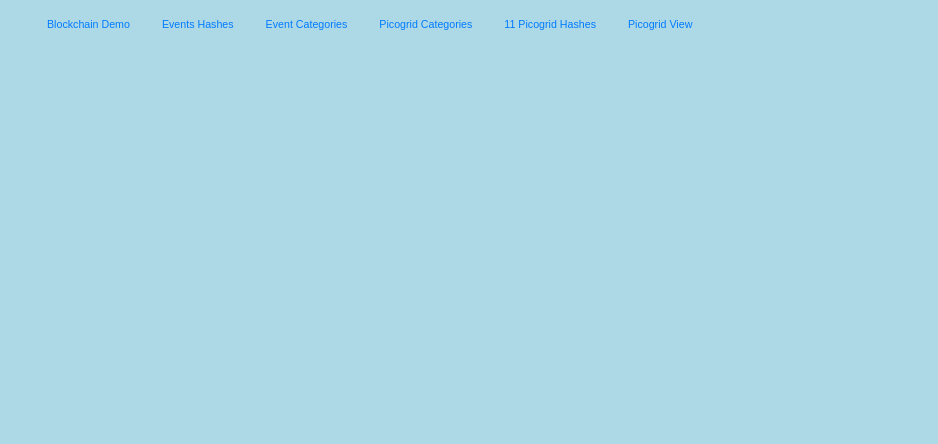
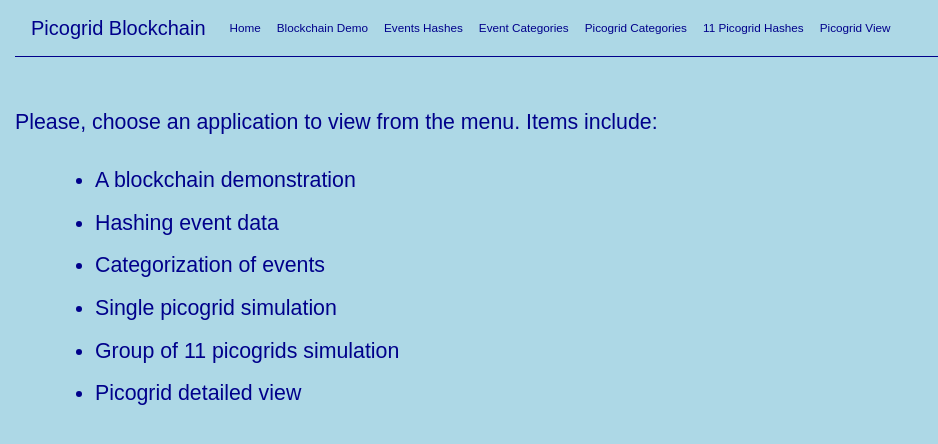
Before and after one commit to gcastilhos/blockchain_app, a Vue app: page / in a window 1280 px wide. Shown: the top 444 px of the page, without its empty margins (0-938 px from the left). Built offline with nearby package versions, Linux system fonts and the light colour scheme; no server answers.

Commit message:
Updated menu and added home and picogrid view placeholder pages

```diff
--- a/src/App.vue
+++ b/src/App.vue
@@ -2,10 +2,17 @@
   <div id="app" class="container-fluid">
     <div class="row">
       <div class="col-12">
-        <nav class="navbar">
-          <ul class="nav justify-content-center">
+        <nav class="navbar navbar-expand">
+          <div class="navbar-brand">Picogrid Blockchain</div>
+          <button class="navbar-toggler" type="button" data-toggle="collapse" data-target="#navbarSupportedContent" aria-controls="navbarSupportedContent" aria-expanded="false" aria-label="Toggle navigation">
+            <span class="navbar-toggler-icon">Toggle Button</span>
+          </button>
+          <ul class="navbar-nav mr-auto">
+            <li class="nav-item active">
+              <router-link to="/" class="nav-link">Home<span class="sr-only">(current)</span></router-link>
+            </li>
             <li class="nav-item">
-              <router-link to="/eventshouses" class="nav-link active">Blockchain Demo</router-link>
+              <router-link to="/eventshouses" class="nav-link">Blockchain Demo</router-link>
             </li>
             <li class="nav-item">
               <router-link to="/eventshash" class="nav-link">Events Hashes</router-link>
@@ -26,7 +33,7 @@
         </nav>
       </div>
     </div>
-    <div class="row">
+    <div class="row apps">
       <div class="col-12">
         <keep-alive>
           <router-view></router-view>
@@ -44,24 +51,26 @@ import EventsHash from './components/hash/EventsHash.vue'
 import EventCategorization from './components/categorization/EventCategorization.vue'
 import Picogrid from './components/picogrid/Picogrid.vue'
 import Picogrid11 from './components/picogrid11/Picogrid11.vue'
-import CellSeparator from './components/CellSeparator.vue'
+import PicogridView from './components/picogridview/PicogridView.vue'
+import PicogridHome from './components/PicogridHome.vue'
 Vue.use(VueRouter);
 
 var router = new VueRouter({
   mode: 'history',
   routes: [
+    {path: '', component: PicogridHome},
     {path: '/eventshouses', component: EventsHouses},
     {path: '/eventshash', component: EventsHash},
     {path: '/eventcategorization', component: EventCategorization},
     {path: '/picogrid', component: Picogrid},
     {path: '/picogrid11', component: Picogrid11},
-    {path: '/picogridview', component: CellSeparator}
+    {path: '/picogridview', component: PicogridView}
   ]
 })
 
 export default {
   router,
-  name: 'App',
+  name: 'App'
 }
 </script>
 
@@ -69,4 +78,22 @@ export default {
 body {
   background-color: lightBlue !important;
 }
+
+nav {
+  color: darkBlue;
+  border-bottom: 1px solid darkBlue;
+}
+
+nav-item.active nav-link {
+  color: white;
+}
+
+.nav-link {
+  color: darkBlue;
+  font-size: 1.1em;
+}
+
+.apps {
+  margin-top: 50px;
+}
 </style>
--- a/src/components/CellSeparator.vue
+++ /dev/null
@@ -1,19 +0,0 @@
-<template>
-  <div class="separator" v-html="space"></div>
-</template>
-
-<script>
-export default {
-  data: function() {
-    return {
-      space: "&nbsp;",
-    }
-  }
-}
-</script>
-
-<style scoped>
-.separator {
-  width: 25px;
-}
-</style>
--- /dev/null
+++ b/src/components/PicogridHome.vue
@@ -0,0 +1,33 @@
+<template>
+  <div class="welcome">
+    <div class="message">Please, choose an application to view from the menu. Items include:</div>
+    <ul>
+      <li>A blockchain demonstration</li>
+      <li>Hashing event data</li>
+      <li>Categorization of events</li>
+      <li>Single picogrid simulation</li>
+      <li>Group of 11 picogrids simulation</li>
+      <li>Picogrid detailed view</li>
+    </ul>
+  </div>
+</template>
+
+<script>
+</script>
+
+<style>
+div.welcome {
+  color: darkBlue;
+  font-size: 2em;
+}
+
+.message {
+  margin-bottom: 20px;
+}
+
+.welcome li {
+  line-height: 2em;
+  margin-left: 40px;
+}
+
+</style>
--- /dev/null
+++ b/src/components/picogridview/PicogridView.vue
@@ -0,0 +1,23 @@
+<template>
+  <div class="message" v-html="message"></div>
+</template>
+
+<script>
+export default {
+  data: function() {
+    return {
+      message: "&#x26CF; Under construction &#x26CF;"
+    }
+  }
+}
+</script>
+
+<style scoped>
+.message {
+  width: 100%;
+  height: 50px;
+  font-size: 3em;
+  color: darkBlue;
+  text-align: center;
+}
+</style>
```
